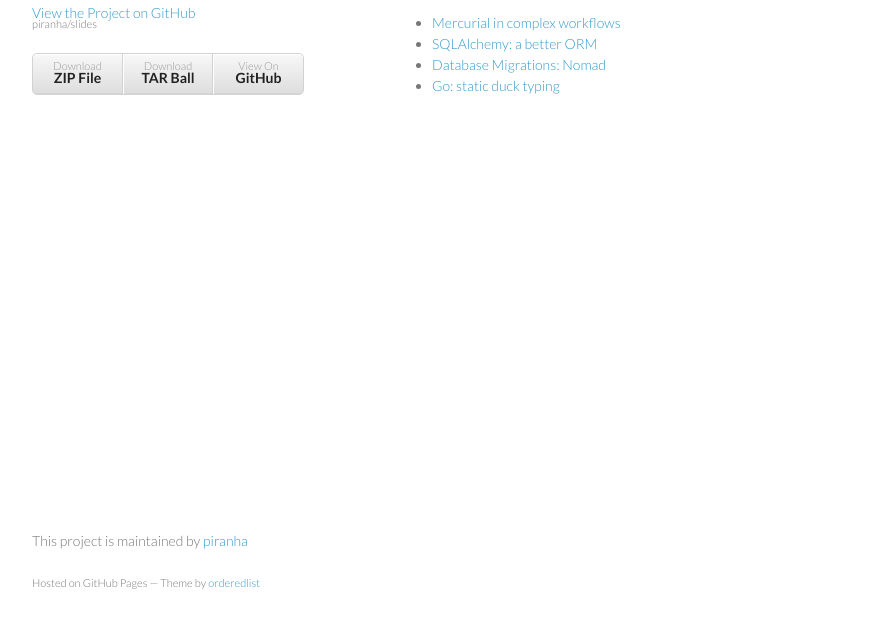
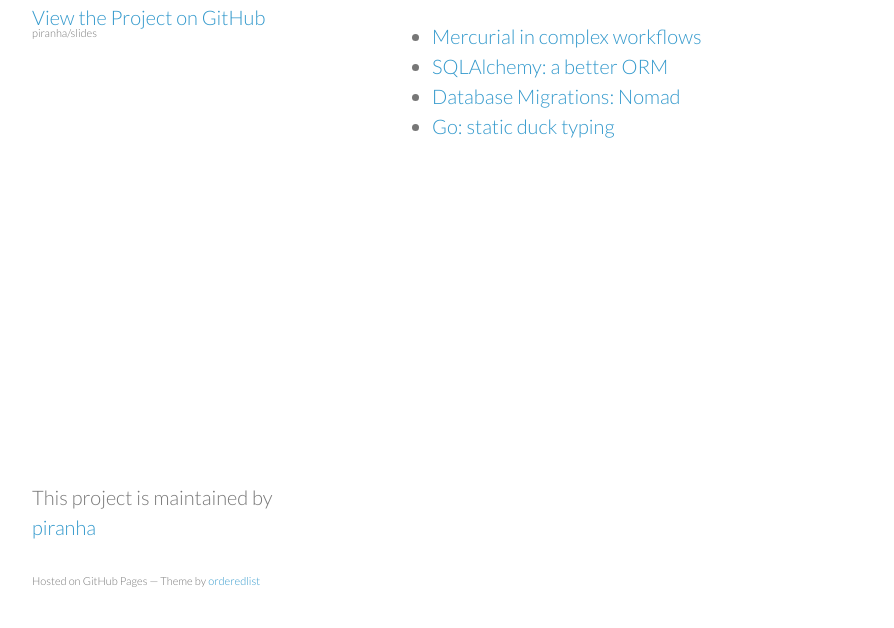
Before and after one commit to grimborg/slides, a plain HTML site: page index.html in a window 1280 px wide. Shown: the part 138-766 px from the top of the page, without its empty margins (178-1072 px from the left). Drawn offline with Linux system fonts and the light colour scheme.

Commit message:
remove download links

```diff
--- a/index.html
+++ b/index.html
@@ -18,11 +18,6 @@
         <h1>Alexander Solovyov Slides</h1>
         <p></p>
         <p class="view"><a href="https://github.com/piranha/slides">View the Project on GitHub <small>piranha/slides</small></a></p>
-        <ul>
-          <li><a href="https://github.com/piranha/slides/zipball/master">Download <strong>ZIP File</strong></a></li>
-          <li><a href="https://github.com/piranha/slides/tarball/master">Download <strong>TAR Ball</strong></a></li>
-          <li><a href="https://github.com/piranha/slides">View On <strong>GitHub</strong></a></li>
-        </ul>
       </header>
       <section>
         <h1>Slides</h1>
--- a/stylesheets/styles.css
+++ b/stylesheets/styles.css
@@ -2,7 +2,7 @@
 
 body {
   padding:50px;
-  font:14px/1.5 Lato, "Helvetica Neue", Helvetica, Arial, sans-serif;
+  font:20px/1.5 Lato, "Helvetica Neue", Helvetica, Arial, sans-serif;
   color:#777;
   font-weight:300;
 }
```
